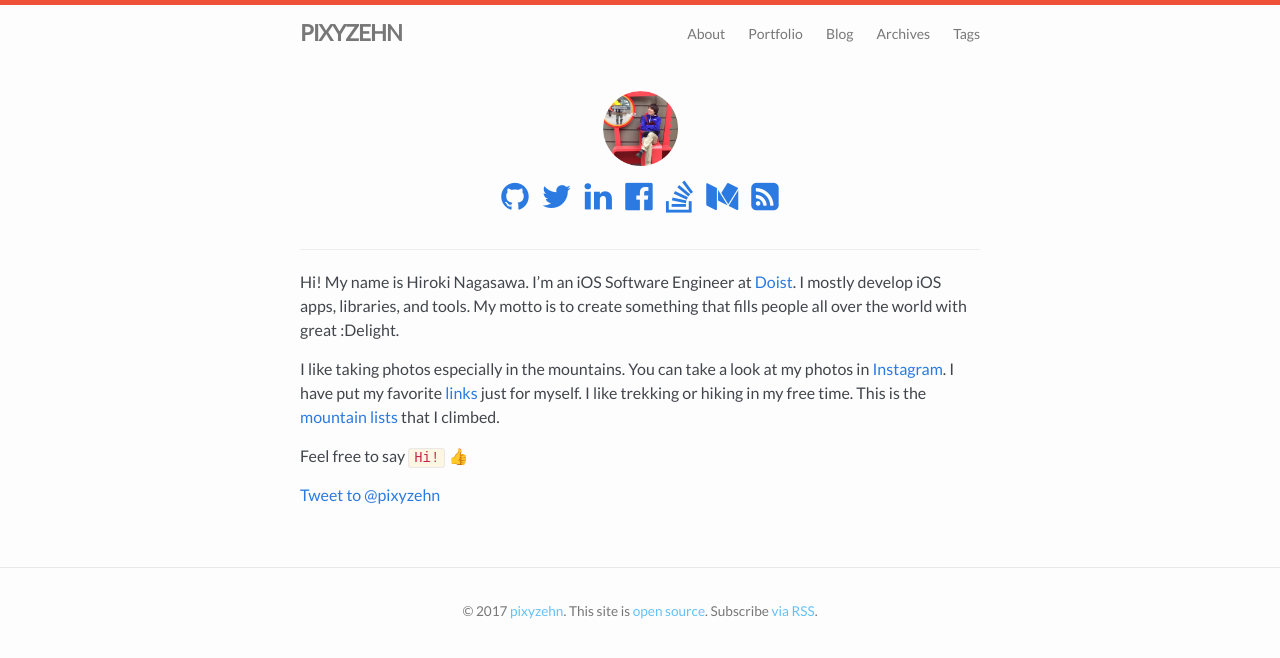
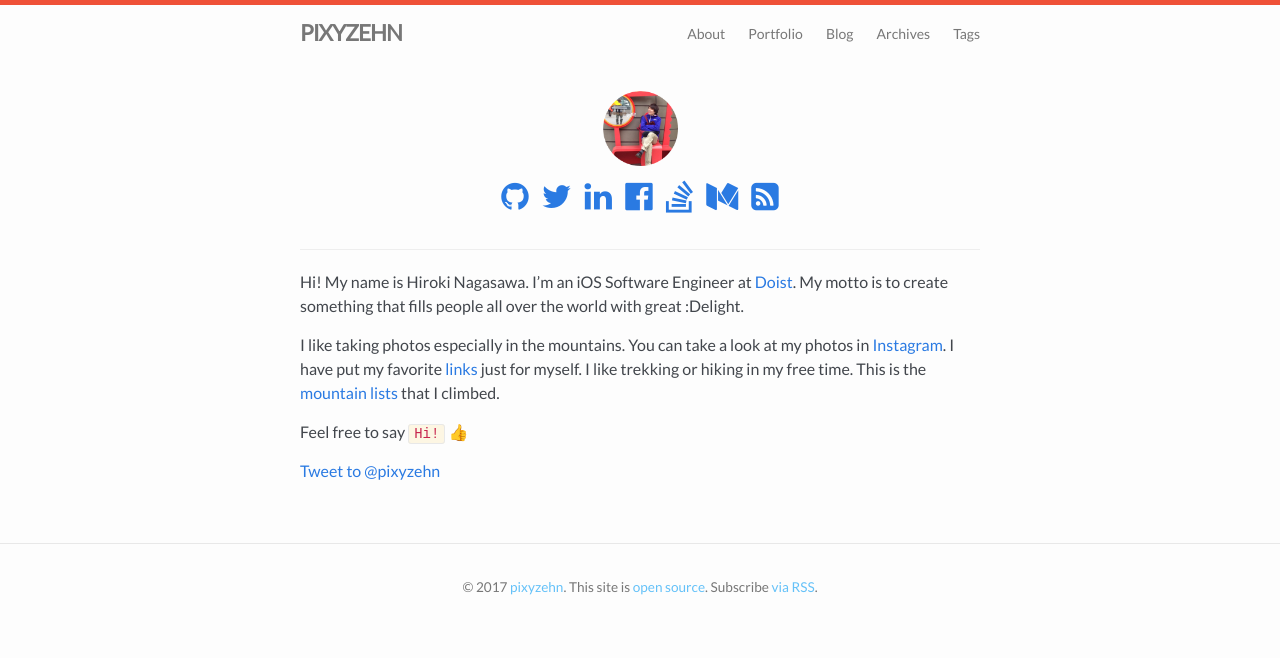
Before and after one commit to pixyzehn/pixyzehn.com, a Jekyll site: the page built from about.md, in a window 1280 px wide. Shown: the top 658 px of the page. Built offline with Jekyll 4.4.1, drawn with Linux system fonts in a browser that asks for light colours; emoji names are drawn with the system emoji font; comment, search, counter and statistics services are not loaded.

Commit message:
Update about.md again

```diff
--- a/about.md
+++ b/about.md
@@ -10,7 +10,7 @@ permalink: /
 
 <hr>
 
-Hi! My name is Hiroki Nagasawa. I'm an iOS Software Engineer at [Doist](https://doist.com). I mostly develop iOS apps, libraries, and tools. My motto is to create something that fills people all over the world with great :Delight.
+Hi! My name is Hiroki Nagasawa. I'm an iOS Software Engineer at [Doist](https://doist.com). My motto is to create something that fills people all over the world with great :Delight.
 
 I like taking photos especially in the mountains. You can take a look at my photos in [Instagram](https://www.instagram.com/pixyzehn/). I have put my favorite [links](../links) just for myself. I like trekking or hiking in my free time. This is the [mountain lists](../mountain) that I climbed.
 
```
